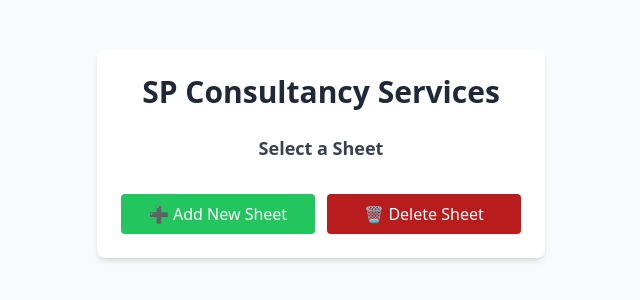
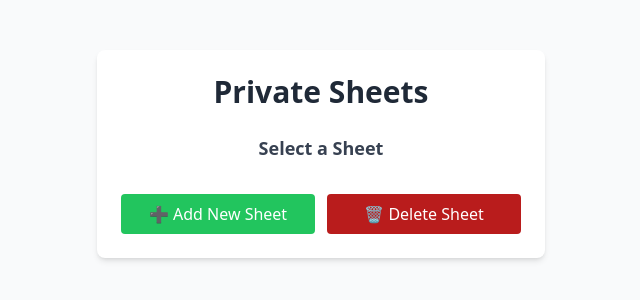
Before and after one commit to SubhanKhalif/dynamictablefrontend, a plain HTML site: page index.html in a window 1280 px wide. Shown: the part 246-546 px from the top of the page, without its empty margins (319-959 px from the left). Drawn offline with nearby package versions, Linux system fonts and the light colour scheme; no server answers.

Commit message:
Initial commit - frontend

```diff
--- a/index.html
+++ b/index.html
@@ -3,7 +3,8 @@
 <head>
   <meta charset="UTF-8">
   <meta name="viewport" content="width=device-width, initial-scale=1.0">
-  <title>SP Consultancy Services</title>
+  <link id='favicon' rel="shortcut icon" href="./assets/favicon.png" type="image/x-png">
+  <title>GridSync | Home</title>
   <script src="https://cdn.tailwindcss.com"></script>
   <script>
     const BASE_URL = "https://backend-repo-dynamic.vercel.app"; // ✅ Your Vercel backend URL
@@ -64,7 +65,7 @@
 </head>
 <body class="bg-gray-50 flex flex-col items-center justify-center min-h-screen p-4">
   <div class="w-full max-w-md bg-white shadow-md p-6 rounded-lg">
-    <h1 class="text-3xl font-bold text-center text-gray-800 mb-6">SP Consultancy Services</h1>
+    <h1 class="text-3xl font-bold text-center text-gray-800 mb-6">Private Sheets</h1>
 
     <h2 class="text-lg font-semibold text-gray-700 mb-4 text-center">Select a Sheet</h2>
 
```
Also changed, not shown: sheet.html (+2 -1 lines), assets/favicon.png (added).
